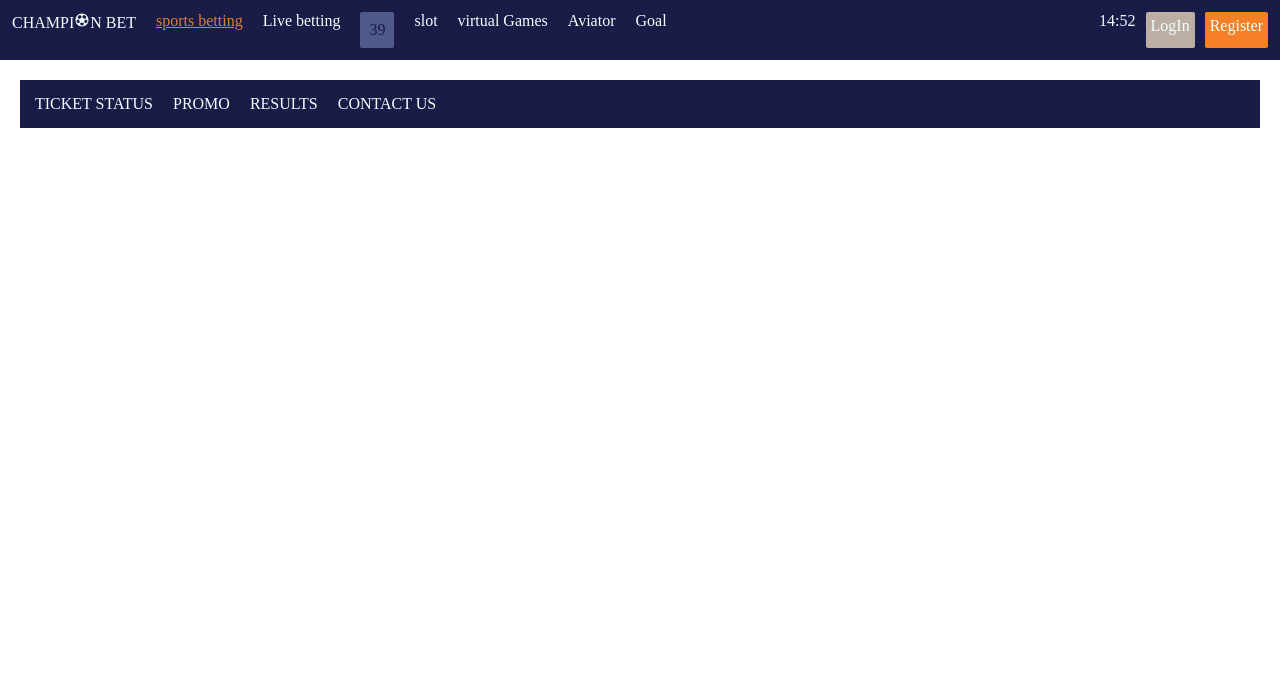
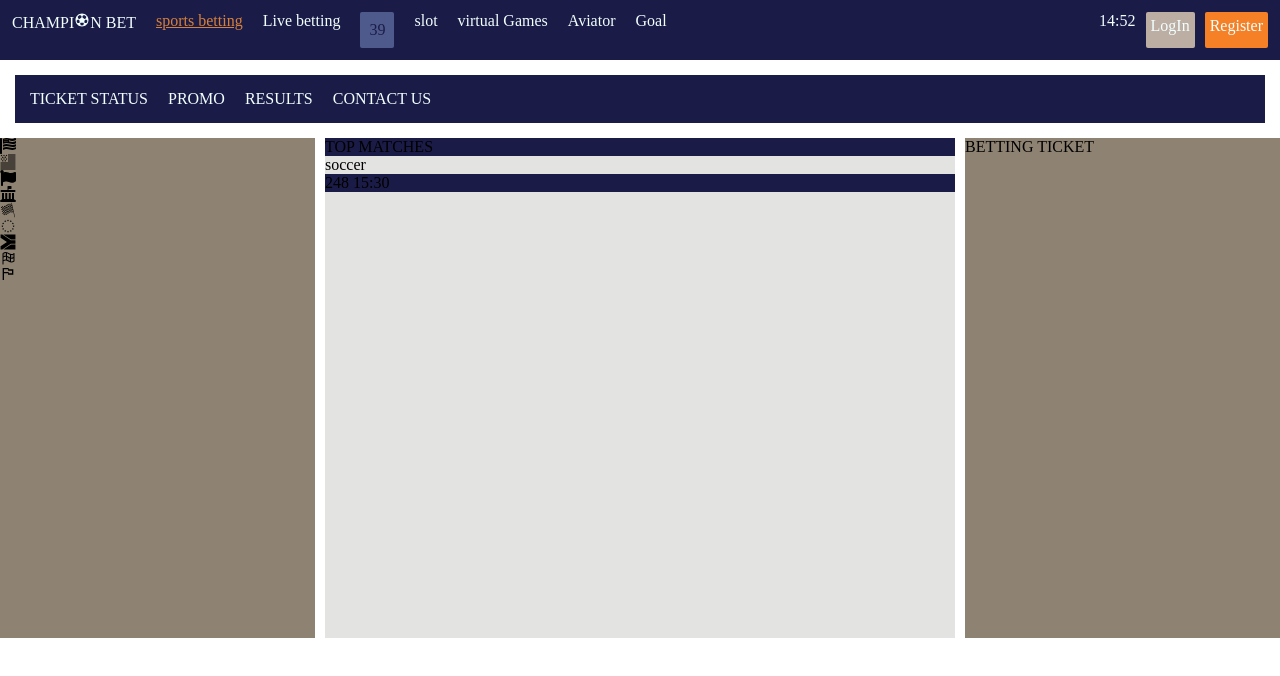
Before and after one commit to nawagirwacatherine/ONLINE-APP, a React (Vite) app in the folder online-app/: page / in a window 1280 px wide. Shown: the top 676 px of the page. Built offline with nearby package versions, Linux system fonts and the light colour scheme.

Commit message:
add another div with icons

```diff
--- a/online-app/src/App.css
+++ b/online-app/src/App.css
@@ -61,5 +61,52 @@ text-decoration: underline;
   gap: 20px;
   color: azure;
   background-color: rgb(27, 27, 71);
-  margin: 20px;
+  margin: 15px;
 }
+
+.content {
+  height: 500px;
+  display: flex;
+  gap: 10px;
+
+
+}
+
+.content1 {
+  display: flex;
+  flex-direction: column;
+align-self: flex-start;
+background-color: rgb(142, 131, 114);
+width: 30%;
+height: 500px;
+}
+
+.content2 {
+  display: flex;
+  flex-direction: column;
+
+  flex-direction: column;
+align-self: flex-start;
+background-color: rgb(227, 227, 226);
+width: 60%;
+height: 500px;
+
+}
+
+.content2-item1 {
+  background-color: rgb(27, 27, 71) ;
+}
+
+.content2-item2 {
+
+}
+
+.content2-item3 {
+  background-color: rgb(27, 27, 71) ;
+}
+
+.content3 {
+  background-color: rgb(142, 131, 114);
+  width: 30%;
+
+}
--- a/online-app/src/App.jsx
+++ b/online-app/src/App.jsx
@@ -1,12 +1,14 @@
 import "./App.css"
 import Nav from "./pages/Nav.jsx"
 import Nav2 from "./pages/Nav2.jsx"
+import Content from "./pages/Content.jsx"
 function App () {
 return(
 <>
   <div className="app">
     < Nav/>
     < Nav2/>
+    <Content/>
   </div>
   </>
 
--- a/online-app/src/components/Content1.jsx
+++ b/online-app/src/components/Content1.jsx
@@ -1,10 +1,28 @@
+import { FaFlagUsa } from "react-icons/fa";
+import { FaFlag } from "react-icons/fa";
+import { FaLandmarkFlag } from "react-icons/fa6";
+import { GiCheckeredFlag } from "react-icons/gi";
+import { GiEuropeanFlag } from "react-icons/gi";
+import { GiSouthAfricaFlag } from "react-icons/gi";
+import { GiUsaFlag } from "react-icons/gi";
+import { PiFlagCheckeredDuotone } from "react-icons/pi";
+import { CgFlag } from "react-icons/cg";
+
 function Content1 () {
 
     return(
     <>
 
-    <div>TOP MATCHES</div>
-    <div>BETTING TICKET</div>
+    <div className="content1"><FaFlagUsa />
+    <GiUsaFlag />
+    <FaFlag />
+    <FaLandmarkFlag />
+    <GiCheckeredFlag />
+    <GiEuropeanFlag />
+    <GiSouthAfricaFlag />
+    <PiFlagCheckeredDuotone />
+    <CgFlag />
+    </div>
 
     </>
 
--- a/online-app/src/components/Content2.jsx
+++ b/online-app/src/components/Content2.jsx
@@ -3,8 +3,11 @@ function Content2 () {
     return(
     <>
 
-    <div>TOP MATCHES</div>
-    <div>BETTING TICKET</div>
+    <div className="content2">
+    <div className="content2-item1" >TOP MATCHES</div>
+    <div className="content2-item2">soccer</div>
+    <div className="content2-item3">248 15:30</div>
+    </div>
 
     </>
 
--- a/online-app/src/components/Content3.jsx
+++ b/online-app/src/components/Content3.jsx
@@ -3,8 +3,9 @@ function Content3 () {
     return(
     <>
 
-    <div>TOP MATCHES</div>
+    <div className="content3">
     <div>BETTING TICKET</div>
+    </div>
 
     </>
 
--- a/online-app/src/pages/Content.jsx
+++ b/online-app/src/pages/Content.jsx
@@ -5,7 +5,7 @@ import Content3 from "../components/Content3"
 function Content () {
     return(
     <>
-      <div>
+      <div className="content">
         < Content1 />
         < Content2 />
         < Content3 />
```
